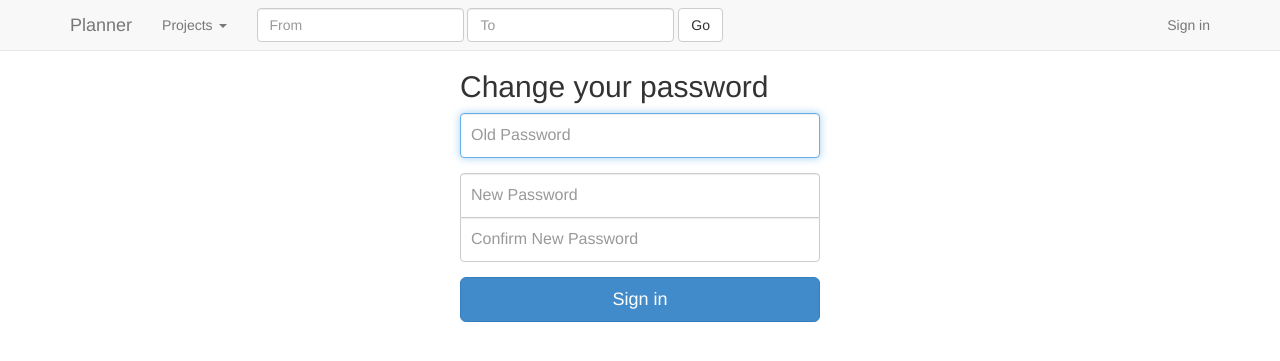
After one commit to MikesAtMIT/planner, a Django app: template plans/templates/change-password.html in a window 1280 px wide. The commit adds this page. Shown: the top 361 px of the page. Run offline with Django 3.2, Linux system fonts and the light colour scheme; the template is opened without the code that fills it, so the values that code supplies are empty; some libraries are stand-ins or nearby versions.

Commit message:
Add basic user authentication

```diff
--- a/planner/urls.py
+++ b/planner/urls.py
@@ -15,8 +15,18 @@ Including another URLconf
 """
 from django.conf.urls import include, url
 from django.contrib import admin
+from django.contrib.auth.views import login, logout, password_change, password_change_done
 
 urlpatterns = [
     url(r'^admin/', include(admin.site.urls)),
     url(r'^', include('plans.urls')),
+
+    url(r'^sign-in/$', login, {'template_name': 'login.html', 'extra_context': {'next': 'plans.views.calendar'}}),
+    url(r'^sign-out/$', logout, {'next_page': 'django.contrib.auth.views.login'}),
+    url(r'^change-password/$', password_change,
+        {
+            'template_name': 'change-password.html',
+            'post_change_redirect': 'plans.views.calendar',
+        }
+    ),
 ]
--- a/plans/templates/base.html
+++ b/plans/templates/base.html
@@ -53,6 +53,25 @@
               </form>
             </li>
           </ul>
+          <ul class="nav navbar-nav navbar-right">
+            <li>
+              {% if user.is_authenticated %}
+                <a href="#" class="dropdown-toggle" data-toggle="dropdown">{{ user }} <span class="caret"></span></a>
+                <ul class="dropdown-menu" role="menu">
+                  </a></li>
+                  <li><a href="{% url 'django.contrib.auth.views.password_change' %}">Change password</a></li>
+                  {% if user.is_superuser %}
+                    <li class="divider"></li>
+                    <li><a href="{% url 'admin:index' %}">Admin</a></li>
+                  {% endif %}
+                  <li class="divider"></li>
+                  <li><a href="{% url 'django.contrib.auth.views.logout' %}">Sign out</a></li>
+                </ul>
+              {% else %}
+                <a href="{% url 'django.contrib.auth.views.login' %}">Sign in</a>
+              {% endif %}
+            </li>
+          </ul>
         </div>
       </div>
     </div>
--- /dev/null
+++ b/plans/templates/change-password.html
@@ -0,0 +1,24 @@
+{% extends 'base.html' %}
+{% load staticfiles %}
+
+{% block title %}Change Password{% endblock %}
+{% block customcss %}<link rel="stylesheet" type="text/css" href="{% static 'css/change-password.css' %}" />{% endblock %}
+
+{% block content %}
+<div class="row">
+  <div class="col-xs-4 col-xs-offset-4">
+    <form class="form-change-password" role="form" method="post" action="{% url 'django.contrib.auth.views.password_change' %}">
+      <h2>Change your password</h2>
+      <div class="form-group{% if form.errors %} has-error{% endif %}">
+        <input type="password" id="id_old_password" name="old_password" class="form-control" placeholder="Old Password" required autofocus />
+      </div>
+      <div class="form-group{% if form.errors %} has-error{% endif %}">
+        <input type="password" id="id_new_password1" name="new_password1" class="form-control" placeholder="New Password" required />
+        <input type="password" id="id_new_password2" name="new_password2" class="form-control" placeholder="Confirm New Password" required />
+      </div>
+      {% csrf_token %}
+      <button type="submit" class="btn btn-lg btn-primary btn-block">Sign in</button>
+    </form>
+  </div>
+</div>
+{% endblock %}
--- a/plans/views.py
+++ b/plans/views.py
@@ -1,6 +1,9 @@
 from django.shortcuts import render, redirect
 from django.http import HttpResponse
+from django.contrib.auth.decorators import login_required
+
 from plans.models import *
+
 from datetime import date, timedelta
 import json
 
@@ -10,6 +13,7 @@ def index(request):
     return redirect(calendar)
 
 
+@login_required(login_url='/sign-in/')
 def calendar(request, d1=None, d2=None, project=None):
 
     if d1 is None and d2 is None:
--- /dev/null
+++ b/static/css/change-password.css
@@ -0,0 +1,22 @@
+.form-change-password .form-control {
+  position: relative;
+  height: auto;
+  -webkit-box-sizing: border-box;
+     -moz-box-sizing: border-box;
+          box-sizing: border-box;
+  padding: 10px;
+  font-size: 16px;
+}
+.form-change-password .form-control:focus {
+  z-index: 2;
+}
+#id_new_password1 {
+  margin-bottom: -1px;
+  border-bottom-right-radius: 0;
+  border-bottom-left-radius: 0;
+}
+#id_new_password2 {
+  margin-bottom: 10px;
+  border-top-left-radius: 0;
+  border-top-right-radius: 0;
+}
```
Also changed, not shown: plans/templates/login.html (added, +23 -0 lines), static/css/login.css (added, +22 -0 lines).
